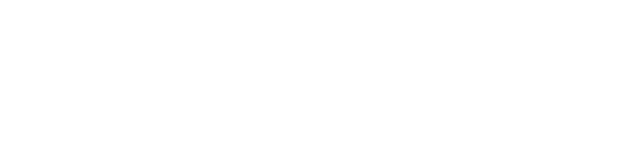
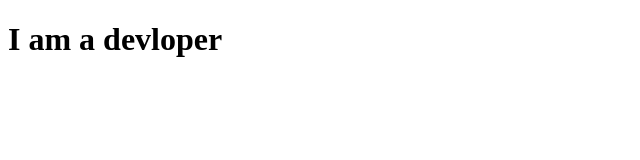
Before and after one commit to jahidulislam3/my-2nd-repo, a plain HTML site: page index.html in a window 1280 px wide. Shown: the whole page, without its empty margins (0-640 px from the left). Drawn offline with Linux system fonts and the light colour scheme.

Commit message:
new added

```diff
--- a/index.html
+++ b/index.html
@@ -7,6 +7,6 @@
     <title>My Second Github repo</title>
 </head>
 <body>
-
+    <h1>I am a devloper</h1>
 </body>
 </html>
```
